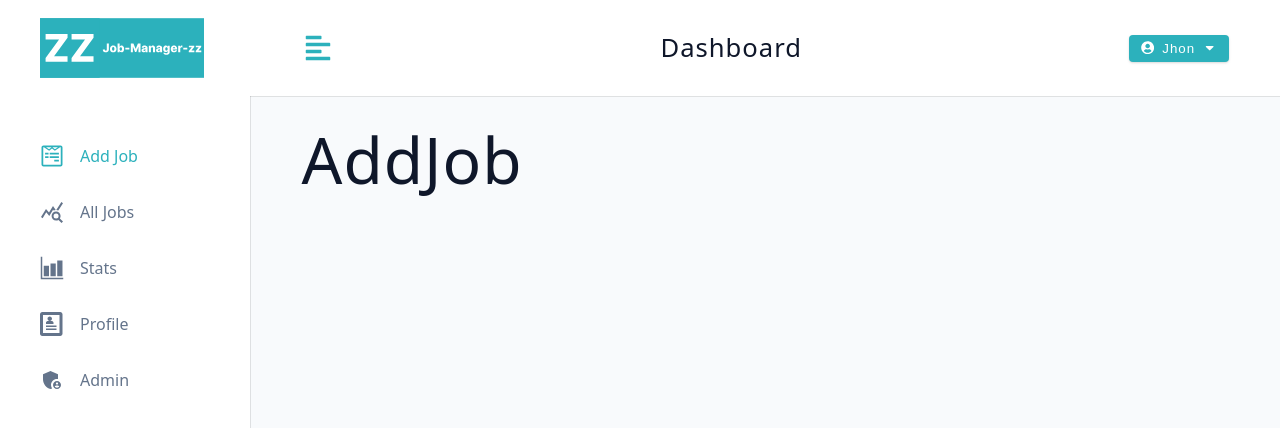
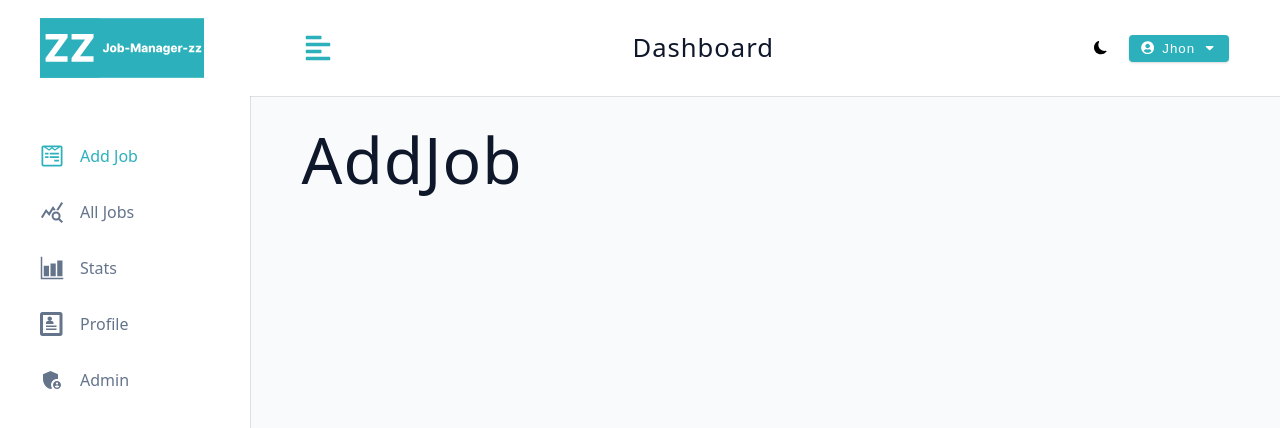
Before and after one commit to AtHaRaVs/JOBmanagerzz, a React (Vite) app: page /dashboard in a window 1280 px wide. Shown: the top 428 px of the page. Built offline with nearby package versions, Linux system fonts and the light colour scheme.

Commit message:
darkTheme functionality made

```diff
--- a/src/components/Navbar.jsx
+++ b/src/components/Navbar.jsx
@@ -3,6 +3,7 @@
 import Logo from "./Logo";
 import { useDashboardContext } from "../pages/DashboardLayout";
 import LogoutContainer from "./LogoutContainer";
+import ThemeToggle from "./ThemeToggle";
 
 const Navbar = () => {
   const { toggleSideBar } = useDashboardContext();
@@ -17,6 +18,7 @@
           <h4 className="logo-text">dashboard</h4>
         </div>
         <div className="btn-container">
+          <ThemeToggle />
           <LogoutContainer />
         </div>
       </div>
--- /dev/null
+++ b/src/components/ThemeToggle.jsx
@@ -0,0 +1,17 @@
+import { BsFillSunFill, BsFillMoonFill } from "react-icons/bs";
+import Wrapper from "../assets/wrappers/ThemeToggle";
+import { useDashboardContext } from "../pages/DashboardLayout";
+
+const ThemeToggle = () => {
+  const { isDarkTheme, toggleDarkTheme } = useDashboardContext();
+  return (
+    <Wrapper onClick={toggleDarkTheme}>
+      {isDarkTheme ? (
+        <BsFillSunFill className="toggle-icon" />
+      ) : (
+        <BsFillMoonFill />
+      )}
+    </Wrapper>
+  );
+};
+export default ThemeToggle;
--- a/src/pages/DashboardLayout.jsx
+++ b/src/pages/DashboardLayout.jsx
@@ -5,13 +5,22 @@
 
 const dashboardContext = createContext();
 
+const checkDefaultTheme = () => {
+  const isDarkTheme = localStorage.getItem("darkTheme") === "true";
+  document.body.classList.toggle("dark-theme", isDarkTheme);
+  return isDarkTheme;
+};
+
 const DashboardLayout = () => {
   const user = { name: "Jhon" };
   const [showSidebar, setShowSidebar] = useState(false);
-  const [isDarkTheme, setIsDarkTheme] = useState(false);
+  const [isDarkTheme, setIsDarkTheme] = useState(checkDefaultTheme());
 
   const toggleDarkTheme = () => {
-    console.log("toggle dark theme");
+    const newDarkTheme = !isDarkTheme;
+    setIsDarkTheme(newDarkTheme);
+    document.body.classList.toggle("dark-theme", newDarkTheme);
+    localStorage.setItem("darkTheme", newDarkTheme);
   };
 
   const toggleSideBar = () => {
```
